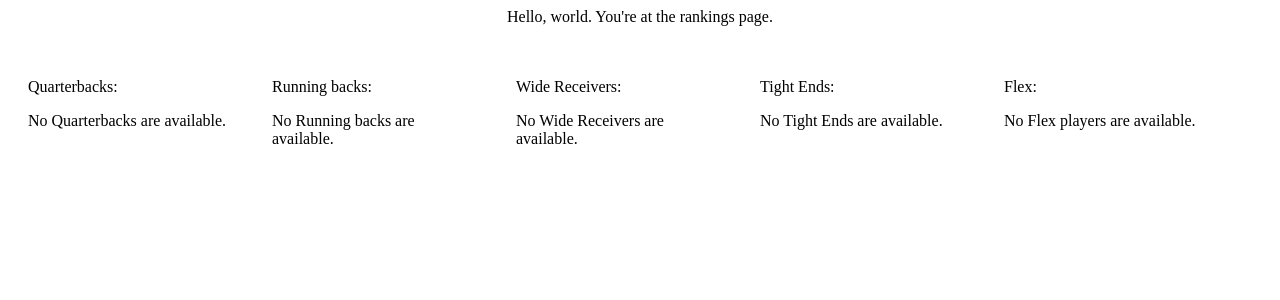
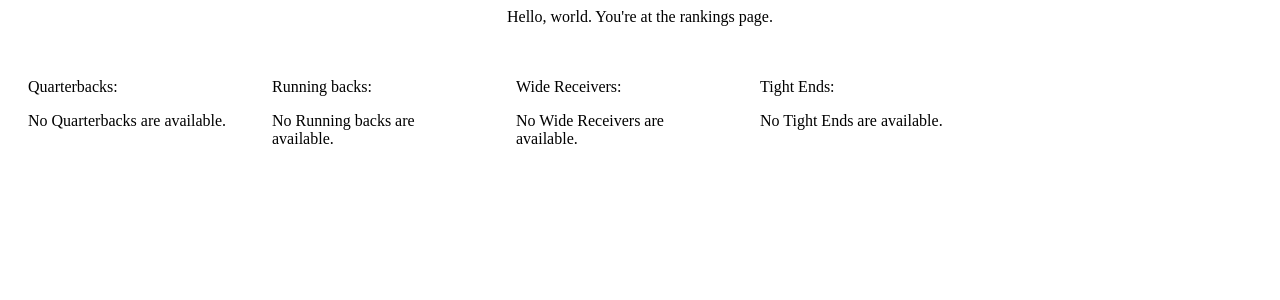
Before and after one commit to InblEric/DjangoRankings, a Django app: template rank/templates/players/players.html in a window 1280 px wide. Shown: the top 300 px of the page. Run offline with Django 3.2, Linux system fonts and the light colour scheme; the template is opened without the code that fills it, so the values that code supplies are empty.

Commit message:
Removed flex columnd for now, only commented it out

```diff
--- a/rank/templates/players/players.html
+++ b/rank/templates/players/players.html
@@ -69,7 +69,7 @@
 	</p>
 	</div>
 
-	<div id="Flex" class="position">
+	<!--div id="Flex" class="position">
 	<p> Flex:
 	{% if flex %}
 		<ul>
@@ -82,7 +82,7 @@
 		<p>No Flex players are available.</p>
 	{% endif %}
 	</p>
-	</div>
+	</div-->
 	</div>
 	</body>
 </html>
```
